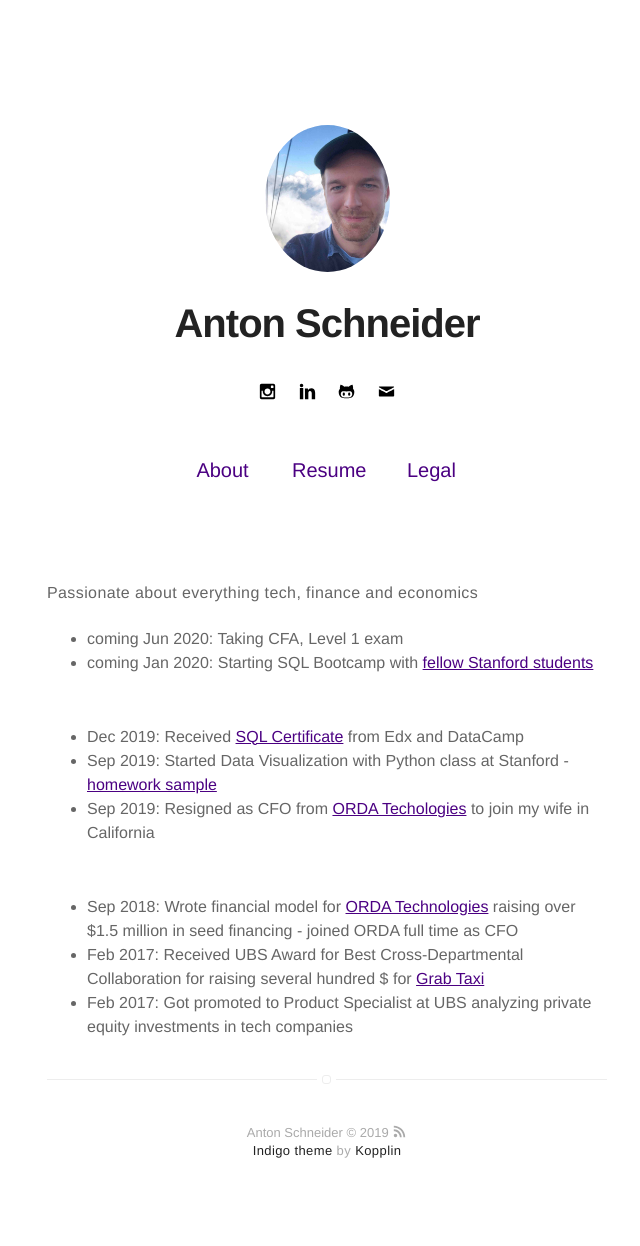
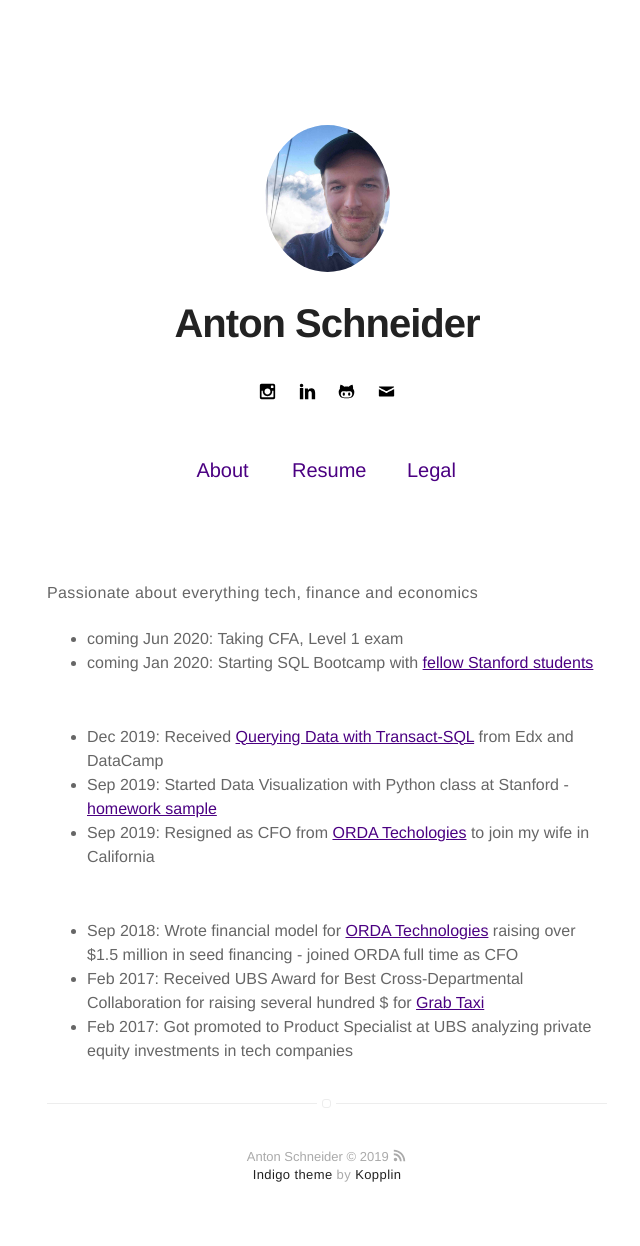
Before and after one commit to antonschneider90/antonschneider90.github.io, a Jekyll site: the page built from index.html, in a window 1280 px wide. Shown: the whole page, without its empty margins (313-953 px from the left). Built offline with Jekyll 4.4.1, drawn with Linux system fonts in a browser that asks for light colours; before the commit the page ends 1222 px from its top, so only the background shows below that.

Commit message:
Update index.html

```diff
--- a/index.html
+++ b/index.html
@@ -12,7 +12,7 @@ Passionate about everything tech, finance and economics
 </ul>
 <br/>
 <ul>
-  <li>Dec 2019: Received <a href='https://courses.edx.org/certificates/5cadcead634f4b788f61a7e8577d4dc1'>SQL Certificate</a> from Edx and DataCamp</a></li>
+  <li>Dec 2019: Received <a href='https://courses.edx.org/certificates/5cadcead634f4b788f61a7e8577d4dc1'>Querying Data with Transact-SQL</a> from Edx and DataCamp</a></li>
   <li>Sep 2019: Started Data Visualization with Python class at Stanford - <a href='https://colab.research.google.com/github/antonschneider90/big-query-london-cycles/blob/master/20191203_Bigquery_London_Cycle_Heatmap.ipynb'>homework sample</a></a></li>
   <li>Sep 2019: Resigned as CFO from <a href='https://www.orda-app.com/guests'>ORDA Techologies</a> to join my wife in California</li>
 </ul>
```
